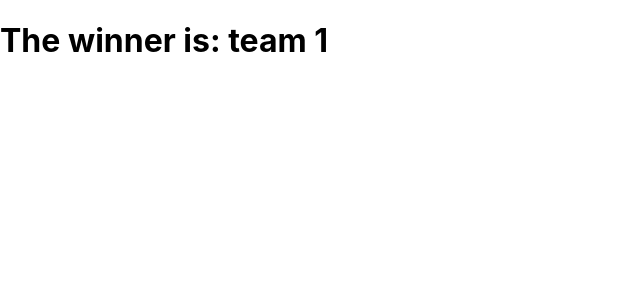
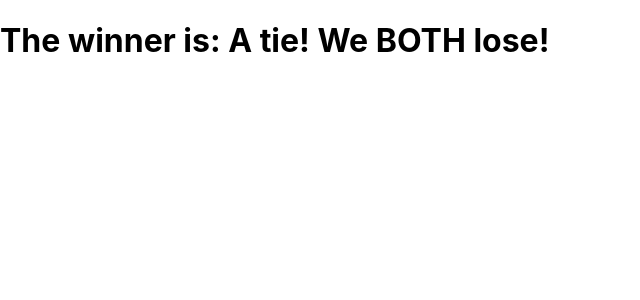
Before and after one commit to jamesdistefano1/gotfs, a React (Create React App) app: page / in a window 1280 px wide. Shown: the top 300 px of the page, without its empty margins (0-640 px from the left). Built offline with nearby package versions, Linux system fonts and the light colour scheme.

Commit message:
allies and enemies added

```diff
--- a/src/component/data/data.json
+++ b/src/component/data/data.json
@@ -2,31 +2,37 @@
     {
         "name": "jon snow",
         "raw": 97,
-        "allies": ["robb stark", "arya stark", "ned stark", "sansa stark"]
+        "allies": ["robb stark", "arya stark", "ned stark", "sansa stark"],
+        "enemies": ["the night king"]
     },
     {
         "name": "tyrion lannister",
         "raw": 20,
-        "allies": ["jaime lannister"]
+        "allies": ["jaime lannister"],
+        "enemies": []
     },
     {
         "name": "jaime lannister",
-        "raw": 95,
-        "allies": ["tyrion lannister", "tywin lannister", "cersei lannister"]
+        "raw": 97,
+        "allies": ["brienne of tarth"],
+        "enemies": ["arya stark"]
     },
     {
         "name": "brienne of tarth",
         "raw": 95,
-        "allies": ["tyrion lannister", "tywin lannister", "cersei lannister"]
+        "allies": ["jaime lannister"],
+        "enemies": []
     },
     {
         "name": "arya stark",
         "raw": 92,
-        "allies": ["tyrion lannister", "tywin lannister", "cersei lannister"]
+        "allies": ["jon snow"],
+        "enemies": ["jaime lannister"]
     },
     {
         "name": "the night king",
         "raw": 97,
-        "allies": ["tyrion lannister", "tywin lannister", "cersei lannister"]
+        "allies": [],
+        "enemies": ["arya stark", "jon snow"]
     }
 ]
--- a/src/index.js
+++ b/src/index.js
@@ -35,34 +35,40 @@ class Generator extends React.Component{
     var teamTwoTally = 0;
     for(fighter of first){
       var currentFighter = data.find(element => element.name===fighter);
+      var fighterAllies = currentFighter.allies;
+      var fighterEnemies = currentFighter.enemies;
       teamOneTally+= currentFighter.raw;
       var ally;
-      /*for (ally in currentFighter.allies){ // add points if allies are on team
-        if(ally.name===fighter.name)
-        else if(ally.name===)
-      }*/
-      //for (ally in currentFighter.enemies) // subtract points if enemies are on opposing team
+      var enemy;
+      for (ally of first){ // add points if allies are on team
+        if(fighterAllies.includes(ally)) teamOneTally+=25;
+      }
+      for (enemy of first){ // add points if allies are on team
+        if(fighterEnemies.includes(enemy)) teamOneTally-=25;
+      }
     }
     for(fighter of second){
       var currentFighter = data.find(element => element.name===fighter);
-      teamTwoTally += currentFighter.raw;
-      //for (ally in currentFighter.allies) // add points if allies are on team
-      //for (ally in currentFighter.enemies) // subtract points if enemies are on opposing team
+      var fighterAllies = currentFighter.allies;
+      var fighterEnemies = currentFighter.enemies;
+      teamTwoTally+= currentFighter.raw;
+      var ally;
+      var enemy;
+      for (ally of second){ // add points if allies are on team
+        if(fighterAllies.includes(ally)) teamTwoTally+=25;
+      }
+      for (enemy of second){ // add points if allies are on team
+        if(fighterEnemies.includes(enemy)) teamTwoTally-=25;
+      }
     }
-    if(teamOneTally>teamTwoTally) return "team 1";
-    else return "team 2";
+    if(teamOneTally>teamTwoTally) return ("team 1 is " + teamOneTally);
+    else if (teamTwoTally>teamOneTally) return ("team 2 is " + teamTwoTally);
+    else return "A tie! We BOTH lose!" // in homer simpson's voice
   }
-  /*
-  evaluate(first, second){
-    var firstFighter = data.find(element => element.name===first);
-    var secondFighter = data.find(element => element.name===second);
-    if(firstFighter.raw > secondFighter.raw) return firstFighter.name;
-    else return secondFighter.name;
-  }*/
   render(){
     return(
       <div>
-        <h1>The winner is: {this.evaluate(["jaime lannister", "jon snow"], ["arya stark", "jon snow"])}</h1>
+        <h1>The winner is: {this.evaluate(["arya stark", "the night king"], ["the night king", "arya stark"])}</h1>
       </div>
     );
   }
```
